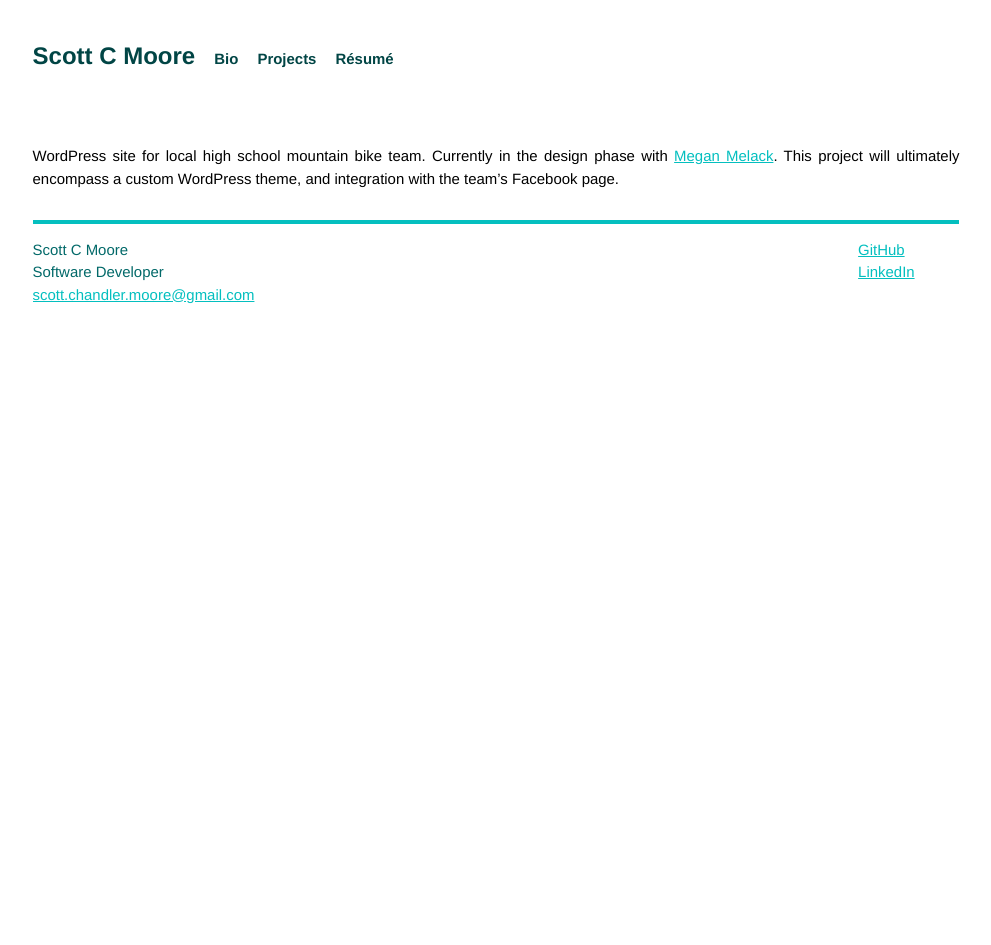
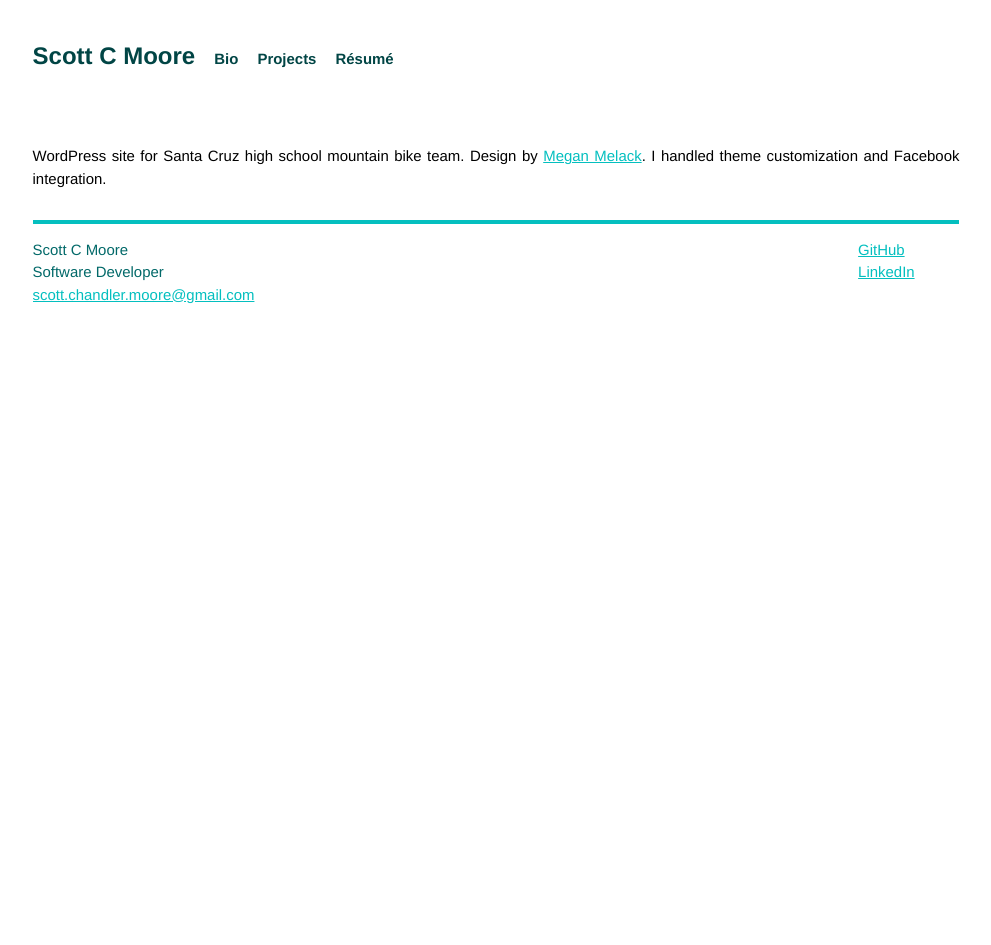
Before and after one commit to scottcmoore/scottcmoore.github.io, a Jekyll site: the page built from _posts/projects/2014-06-26-scjcc.markdown, in a window 1280 px wide. Shown: the whole page, without its empty margins (144-1135 px from the left). Built offline with Jekyll 4.4.1, drawn with Linux system fonts in a browser that asks for light colours; Markdown is read by kramdown in place of the engine named in the settings.

Commit message:
Add new client project, update old projects that have gone live.

```diff
--- a/_posts/projects/2014-06-26-scjcc.markdown
+++ b/_posts/projects/2014-06-26-scjcc.markdown
@@ -1,14 +1,14 @@
 ---
 layout: default
-title: Santa Cruz Junior Cycling Composite (In Progress)
+title: Santa Cruz Junior Development
 categories:
 - projects
 stack:
 - {name: WordPress, image: wordpress.png}
 - {name: HTML, image: html.png}
 - {name: CSS, image: css.png}
-screenshot: scjcc_screenshot.jpg
-
+screenshot: scjd_screenshot.png
+address: http://www.santacruzjuniordevelopment.org
 ---
 
-WordPress site for local high school mountain bike team. Currently in the design phase with <a href="http://www.meganmelack.com/">Megan Melack</a>. This project will ultimately encompass a custom WordPress theme, and integration with the team's Facebook page.
+WordPress site for Santa Cruz high school mountain bike team. Design by <a href="http://www.meganmelack.com">Megan Melack</a>. I handled theme customization and Facebook integration.
```
Also changed, not shown: _posts/projects/2014-10-24-watershedva.markdown (added, +13 -0 lines), images/scjcc_screenshot.jpg (deleted), images/scjd_screenshot.png (added), images/watershed_screenshot.png (added).
